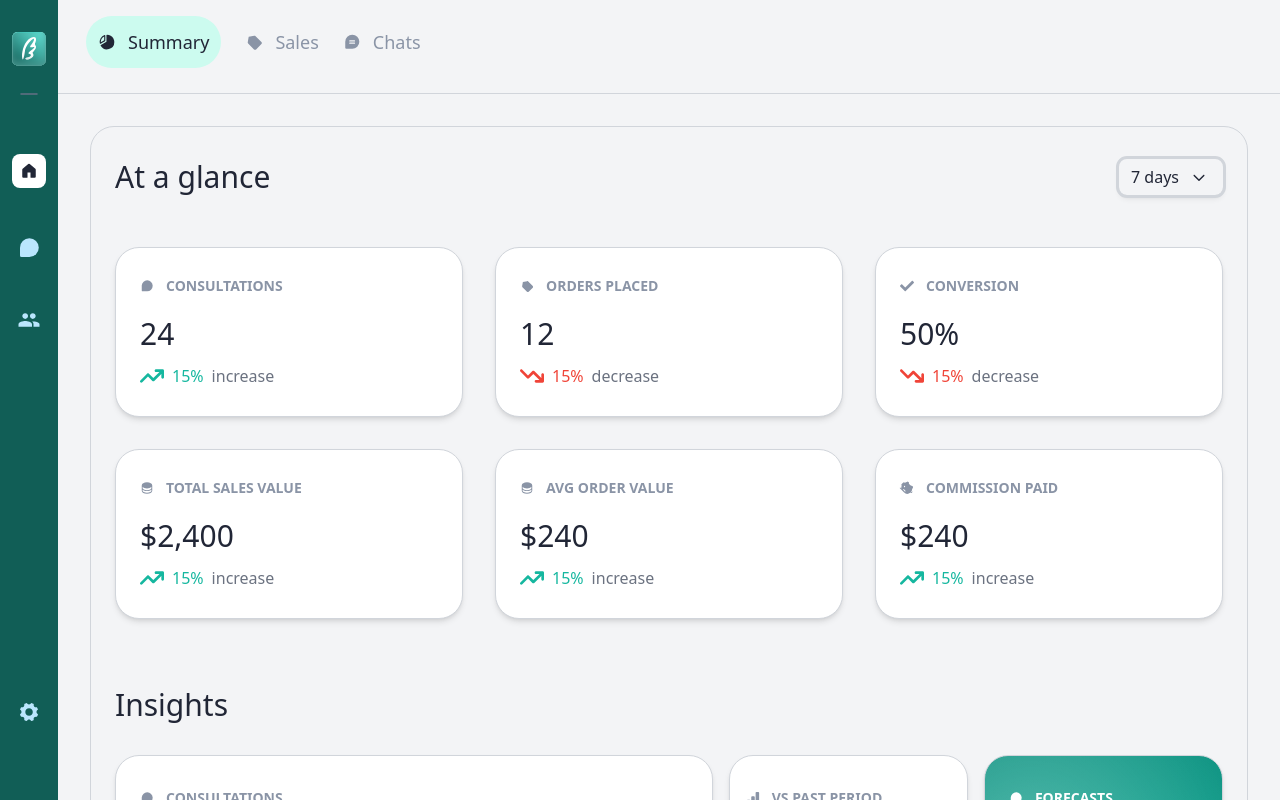
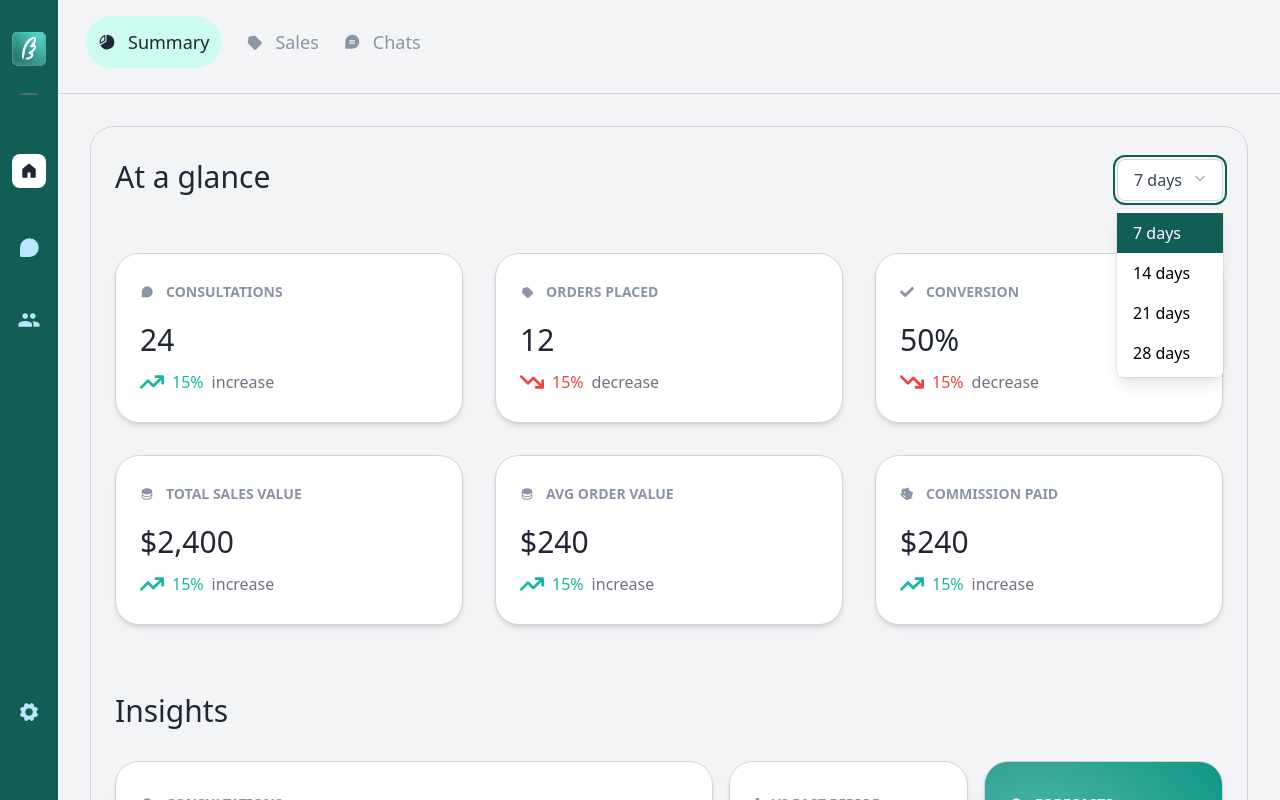
Before and after one commit to duokobia/wingman-dashboard, a React (Create React App) app: page / in a window 1280 px wide. Both pictures are taken after a click on the button "7 days". Shown: the top 800 px of the page. Built offline with nearby package versions, Linux system fonts and the light colour scheme.

Commit message:
feat: Create dropdown component (#7)

```diff
--- a/src/components/Content.tsx
+++ b/src/components/Content.tsx
@@ -1,4 +1,3 @@
-import { RxCaretDown } from "react-icons/rx";
 import { PiChatTeardropFill, PiPiggyBankFill, PiDatabaseFill } from "react-icons/pi";
 import { FaArrowTrendUp, FaArrowTrendDown } from "react-icons/fa6";
 import { MdLabel } from "react-icons/md";
@@ -8,6 +7,7 @@ import ConsultationsBarChart from "./charts/ConsultationsCharts";
 import LegendComponent from "./charts/LegendComponent";
 import PastPeriodBarcharts from "./charts/PastPeriodBarcharts";
 import OrdersTable from "./OrdersTable";
+import Dropdown from "./Dropdown";
 
 
 const Content = () => {
@@ -27,7 +27,7 @@ const Content = () => {
       <section className='atAGlance'>
         <div className='my-4 mx-6 py-4 flex justify-between'>
         <h1 className='text-3xl text-wingman-black'>At a glance</h1>
-        <button className="outline outline-gray-300 rounded-lg px-3 text-wingman-black shadow-md"><span className="flex items-center gap-2">7 days <span className="text-2xl"><RxCaretDown /></span></span></button>
+        <Dropdown />
         </div>
         <div className='grid w-full grid-flow-row-dense grid-cols-1 xs:gap-8 lg:mb-0 mt-16 md:mt-8 lg:mt-8 lg:max-w-full lg:grid-cols-3 md:gap-2 lg:gap-8  py-1 px-6'>
 
--- a/src/components/Dropdown.tsx
+++ b/src/components/Dropdown.tsx
@@ -1,96 +1,56 @@
-// import React, { useState, useRef, useEffect } from 'react';
+import React, { useState } from 'react';
+import { RxCaretDown } from "react-icons/rx";
 
-// interface Option {
-//   value: string;
-//   label: string;
-// }
+const Dropdown: React.FC = () => {
+    const [selectedOption, setSelectedOption] = useState<string>('7 days');
+    const [isOpen, setIsOpen] = useState<boolean>(false);
 
-// interface DropdownProps {
-//   options: Option[];
-//   placeholder?: string;
-//   onChange?: (value: string) => void;
-// }
+    const handleChange = (option: string) => {
+        setSelectedOption(option);
+        setIsOpen(false);
+    };
 
-// const Dropdown = ({ options, placeholder = 'Select', onChange }: DropdownProps): JSX.Element => {
-//   const [isOpen, setIsOpen] = useState(false);
-//   const [selectedOption, setSelectedOption] = useState(null);
-//   const dropdownRef = useRef(null);
+    const toggleDropdown = () => {
+        setIsOpen(!isOpen);
+    };
 
-//   const handleToggle = (): void => {
-//     setIsOpen(!isOpen);
-//   };
+    const options = ['7 days', '14 days', '21 days', '28 days'];
 
-//   const handleOptionClick = (option: Option): void => {
-//     setSelectedOption(option);
-//     setIsOpen(false);
-//     if (onChange) {
-//       onChange(option.value);
-//     }
-//   };
+    return (
+        <div className="relative inline-block text-left">
+            <div>
+                <button
+                    type="button"
+                    onClick={toggleDropdown}
+                    className="inline-flex justify-center w-full px-4 py-2 text-md font-medium text-gray-700 bg-white border border-gray-300 rounded-lg shadow-md hover:bg-gray-50 focus:outline-none focus:ring-2 focus:ring-offset-2 focus:ring-offset-gray-100 focus:ring-wingman-green"
+                >
+                    {selectedOption}
+                    <RxCaretDown className="w-5 h-5 ml-2 -mr-1 text-gray-400" aria-hidden="true" />
+                </button>
+            </div>
 
-//   useEffect(() => {
-//     const handleClickOutside = (event: MouseEvent): void => {
-//       if (dropdownRef.current && !dropdownRef.current.contains(event.target as Node)) {
-//         setIsOpen(false);
-//       }
-//     };
+            {isOpen && (
+                <div className="absolute right-0 w-full mt-2 origin-top-right bg-white rounded-md shadow-lg ring-1 ring-black ring-opacity-5">
+                    <div className="py-1" role="menu" aria-orientation="vertical" aria-labelledby="options-menu">
+                        {options.map((option) => (
+                            <button
+                                key={option}
+                                onClick={() => handleChange(option)}
+                                className="block w-full px-4 py-2 text-md text-left hover:bg-gray-100 hover:text-gray-900"
+                                role="menuitem"
+                                style={{
+                                    backgroundColor: selectedOption === option ? '#115E56' : 'white',
+                                    color: selectedOption === option ? 'white' : 'black',
+                                }}
+                            >
+                                {option}
+                            </button>
+                        ))}
+                    </div>
+                </div>
+            )}
+        </div>
+    );
+};
 
-//     document.addEventListener('mousedown', handleClickOutside);
-//     return () => {
-//       document.removeEventListener('mousedown', handleClickOutside);
-//     };
-//   }, []);
-
-//   return (
-//     <div className="relative" ref={dropdownRef}>
-//       <button
-//         className="w-full px-4 py-2 border border-gray-300 rounded-md text-gray-700 focus:outline-none focus:ring-2 focus:ring-blue-500 flex items-center justify-between"
-//         onClick={handleToggle}
-//         type="button"
-//       >
-//         <span>{selectedOption ? selectedOption.label : placeholder}</span>
-//         <svg
-//           className="w-5 h-5 ml-2"
-//           fill="none"
-//           stroke="currentColor"
-//           viewBox="0 0 24 24"
-//           xmlns="http://www.w3.org/2000/svg"
-//         >
-//           <path
-//             strokeLinecap="round"
-//             strokeLinejoin="round"
-//             strokeWidth={2}
-//             d="M19 9l-7 7-7-7"
-//           />
-//         </svg>
-//       </button>
-//       {isOpen && (
-//         <div className="absolute mt-2 w-full rounded-md shadow-lg bg-white z-10">
-//           <ul className="py-1">
-//             {options.map((option) => (
-//               <li
-//                 key={option.value}
-//                 className="cursor-pointer hover:bg-gray-100 px-4 py-2"
-//                 onClick={() => handleOptionClick(option)}
-//               >
-//                 {option.label}
-//               </li>
-//             ))}
-//           </ul>
-//         </div>
-//       )}
-//     </div>
-//   );
-// };
-
-// export default Dropdown;
-
-import React from 'react'
-
-const Dropdown = () => {
-  return (
-    <div>Dropdown</div>
-  )
-}
-
-export default Dropdown
+export default Dropdown;
```
